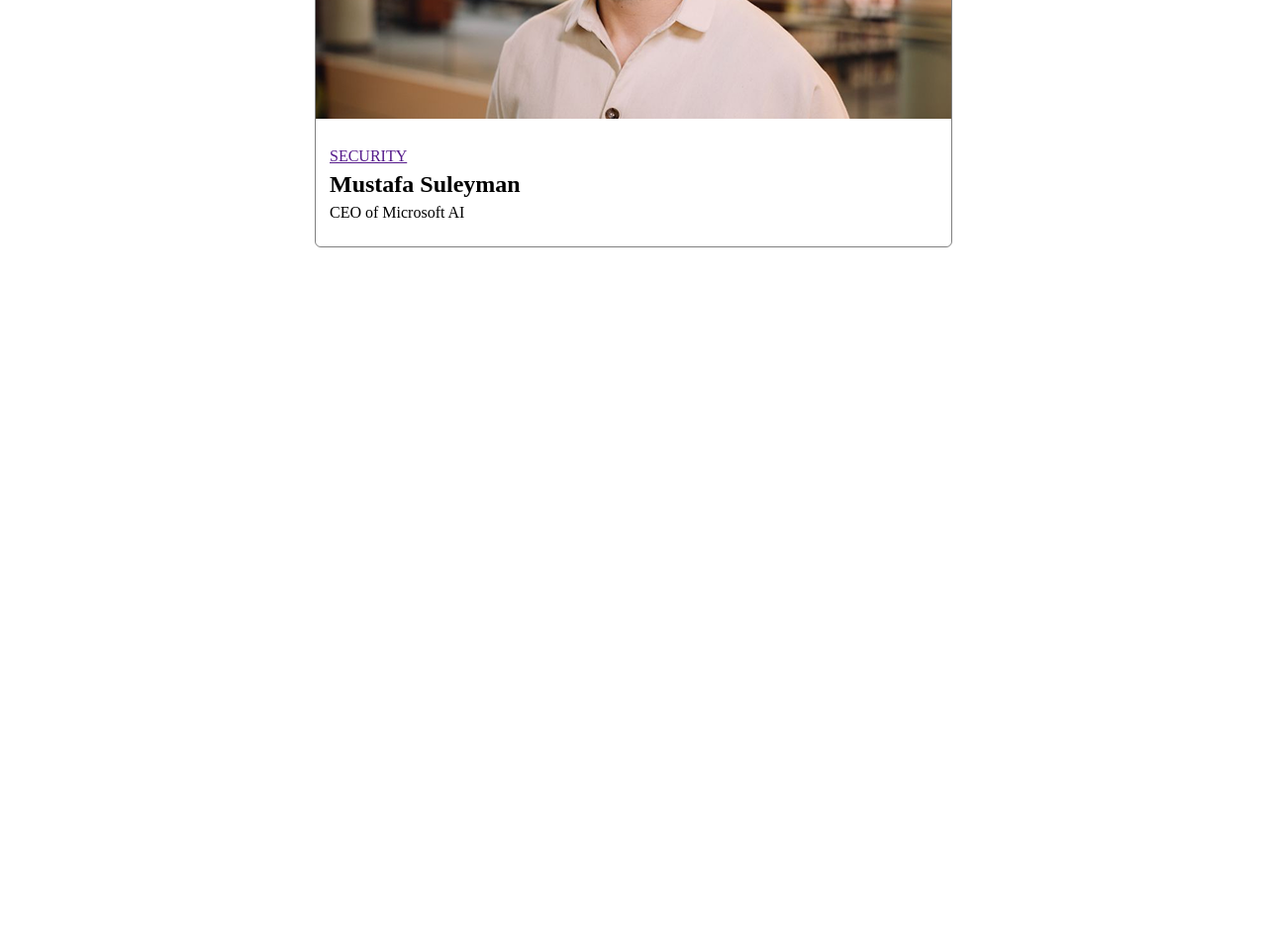
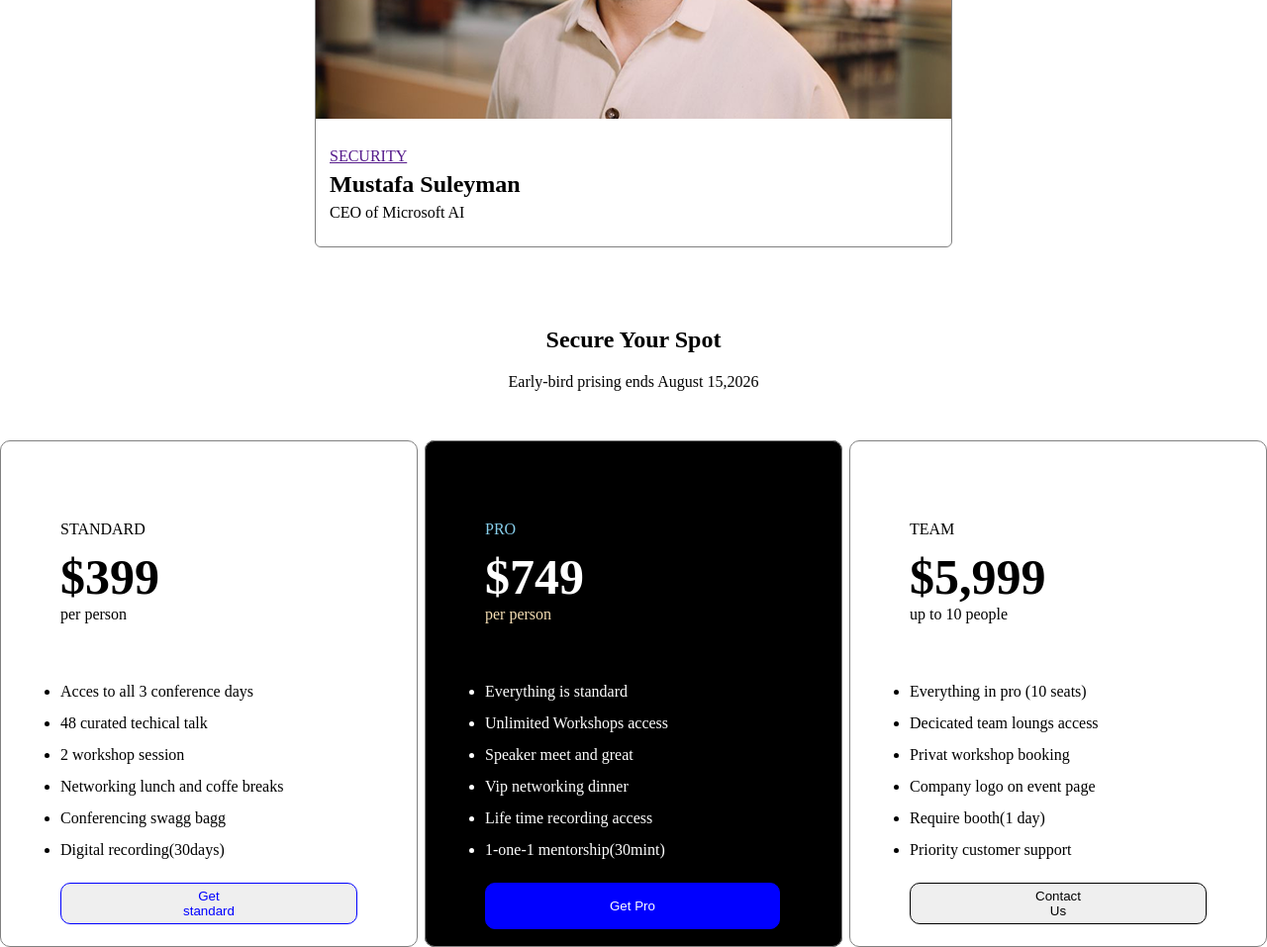
Before and after one commit to sakib937/assignment-1, a plain HTML site: page index.html in a window 1280 px wide. Shown: the part 2747-3704 px from the top of the page at 99% size. Before the commit the page ends 3047 px from the top, so only its background shows below. Drawn offline with Linux system fonts and the light colour scheme.

Commit message:
assignment 01

```diff
--- a/index.html
+++ b/index.html
@@ -87,5 +87,57 @@
         </div>
         </div>
     </section>
+    <section class="pricing-parent">
+        <div class="pricing-head">
+            <h1>Secure Your Spot</h1>
+            <p>Early-bird prising ends August 15,2026</p>
+        </div>
+        <div class="pricing-cards">
+              <div class="p-card">
+                <p>STANDARD</p>
+                <h1>$399</h1>
+                <p>per person</p>
+                <ul>
+                    <li>Acces to all 3 conference days</li>
+                    <li>48 curated techical talk</li>
+                    <li>2 workshop session</li>
+                    <li>Networking lunch and coffe breaks</li>
+                    <li>Conferencing swagg bagg</li>
+                    <li>Digital recording(30days)</li>
+                </ul>
+                <button class="btn-1">Get standard</button>
+              </div>
+              <div class="p-card-new">
+              <div class="p-card">
+              <p id="pro-id">PRO</p>
+              <h1 id="sakib">$749</h1>
+              <p>per person</p>
+              <ul>
+                <li>Everything is standard</li>
+                <li>Unlimited Workshops access</li>
+                <li>Speaker meet and great</li>
+                <li>Vip networking dinner</li>
+                <li>Life time recording access</li>
+                <li>1-one-1 mentorship(30mint)</li>
+              </ul>
+              <button class="btn-2">Get Pro</button>
+              </div>
+              </div>
+              <div class="p-card">
+               <p>TEAM</p>
+               <h1>$5,999</h1>
+               <p>up to 10 people</p>
+               <ul>
+                <li>Everything in pro (10 seats)</li>
+                <li>Decicated team loungs access</li>
+                <li>Privat workshop booking</li>
+                <li>Company logo on event page</li>
+                <li>Require booth(1 day)</li>
+                <li>Priority customer support</li>
+               </ul>
+               <button class="btn-3">Contact Us</button>
+              </div>
+        </div>
+    </section>
 </body>
 </html>
--- a/style.css
+++ b/style.css
@@ -95,3 +95,86 @@ nav{
     gap: 6px
     ;
    }
+   .pricing-parent{
+    margin: auto;
+    max-width: 1350px;
+   }
+
+   .pricing-head{
+    text-align: center;
+    padding: 20px;
+    margin-top: 60px;
+    margin-bottom:30px;
+   }
+.pricing-cards{
+    display: flex;
+    text-align: center;
+    justify-content: space-between;
+
+}
+
+.p-card{
+    border: 1px solid gray;
+    padding: 80px 60px;
+    border-radius: 10px;
+    width: 300px;
+    height: 350px;
+    text-align: left;
+}
+       .p-card h1{
+        margin-top: 10px ;
+        font-size: 50px;
+        font-weight: bold;
+       }
+    .p-card ul{
+        margin-top: 60px;
+    }
+    .p-card ul li{
+        margin-bottom: 14px;
+    }
+    .pricing-head h1{
+        margin-bottom: 20px;
+        font-weight: bold;
+
+    }
+    .btn-1{
+        color: blue;
+        border: 1px solid blue;
+        padding: 5px 120px;
+        border-radius: 10px;
+        margin-top: 10px;
+    }
+    .btn-3{color: black;
+        border: 1px solid black;
+        padding: 5px 120px;
+        border-radius: 10px;
+        margin-top: 10px;
+
+    }
+    .btn-2{
+
+         color: white;
+        border: 1px solid blue;
+        padding: 15px 125px;
+        border-radius: 10px;
+        margin-top: 10px;
+        background-color: blue;
+    }
+    .p-card-new{
+        background-color: black;
+        border-radius: 10px;
+
+    }
+    .p-card-new h1{
+        color: white
+    }
+    .p-card-new p{
+        color: wheat;
+
+    }
+    .p-card-new ul{
+        color: white;
+    }
+    #pro-id{
+        color: skyblue;
+    }
```
Also changed, not shown: 1 other file.
